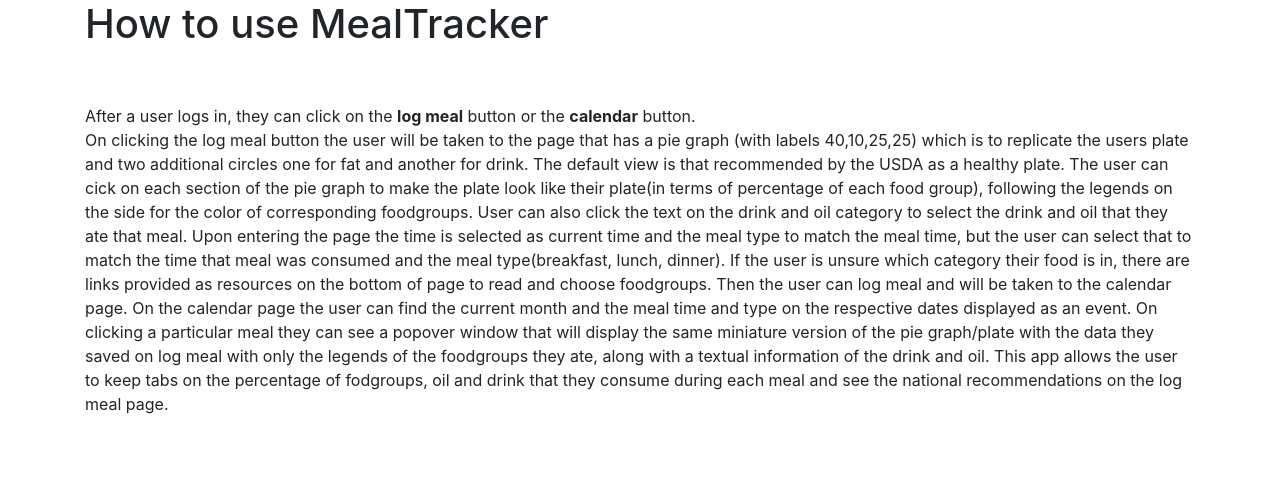
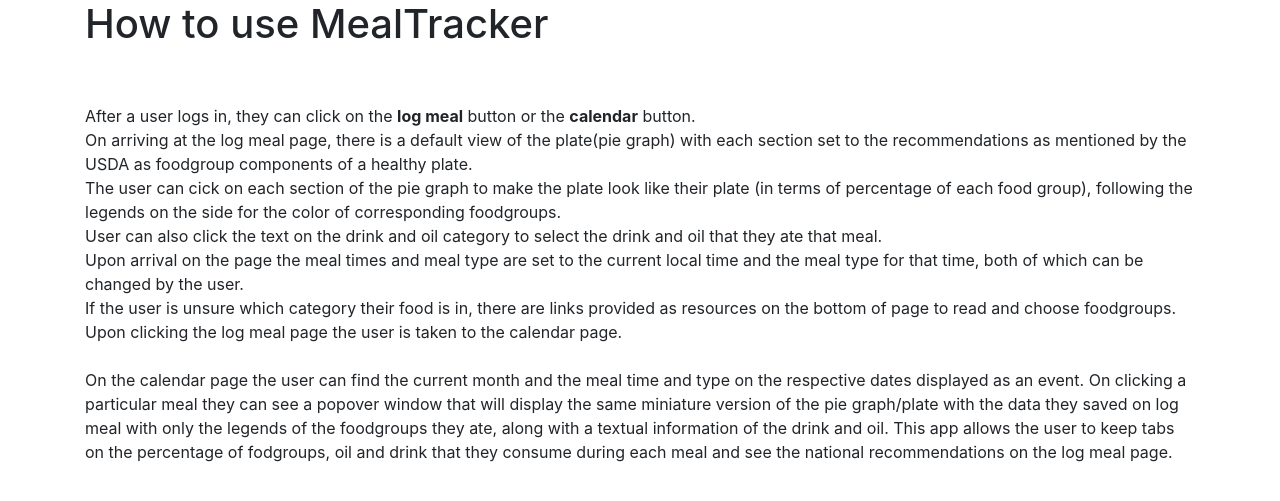
Before and after one commit to skacheri/Project, a Flask app: page /info in a window 1280 px wide. Shown: the part 56-557 px from the top of the page. Run offline with Flask 2, Linux system fonts and the light colour scheme; parts of the project's set-up code (start-up, migrations or seed data) failed here and were passed over; some libraries are stand-ins or nearby versions.

Commit message:
Adding some more information on the info.html page

```diff
--- a/templates/info.html
+++ b/templates/info.html
@@ -7,17 +7,23 @@
 After a user logs in, they can click on the <b>log meal</b> button or the <b>calendar</b> button.
 </br>
 
-On clicking the log meal button the user will be taken to the page that has a pie graph (with labels 40,10,25,25) which is to replicate
-the users plate and two additional circles one for fat and another for drink.
-The default view is that recommended by the USDA as a healthy plate.
-The user can cick on each section of the pie graph to make the plate look like their plate(in terms of percentage of each food group),
-following the legends on the side for the color of corresponding foodgroups.
+On arriving at the log meal page, there is a default view of the plate(pie graph) with each section
+set to the recommendations as mentioned by the USDA as foodgroup components of a healthy plate.
+</br>
+The user can cick on each section of the pie graph to make the plate look like their plate
+(in terms of percentage of each food group), following the legends on the side for the color
+of corresponding foodgroups.
+</br>
 User can also click the text on the drink and oil category to select the drink and oil that they ate that meal.
-Upon entering the page the time is selected as current time and the meal type to match the meal time,
-but the user can select that to match the time that meal was consumed
-and the meal type(breakfast, lunch, dinner).
+</br>
+Upon arrival on the page the meal times and meal type are set to the current local time and the meal type for that time,
+both of which can be changed by the user.
+</br>
 If the user is unsure which category their food is in, there are links provided as resources on the bottom of page to read and choose foodgroups.
-Then the user can log meal and will be taken to the calendar page.
+</br>
+Upon clicking the log meal page the user is taken to the calendar page.
+</br>
+</br>
 
 On the calendar page the user can find the current month and the meal time and type on the respective dates displayed as an event. On clicking a particular meal they can see a popover window that will display the same miniature version of the pie graph/plate with the data they saved on
 log meal with only the legends of the foodgroups they ate, along with a textual information of the drink and oil.
```
